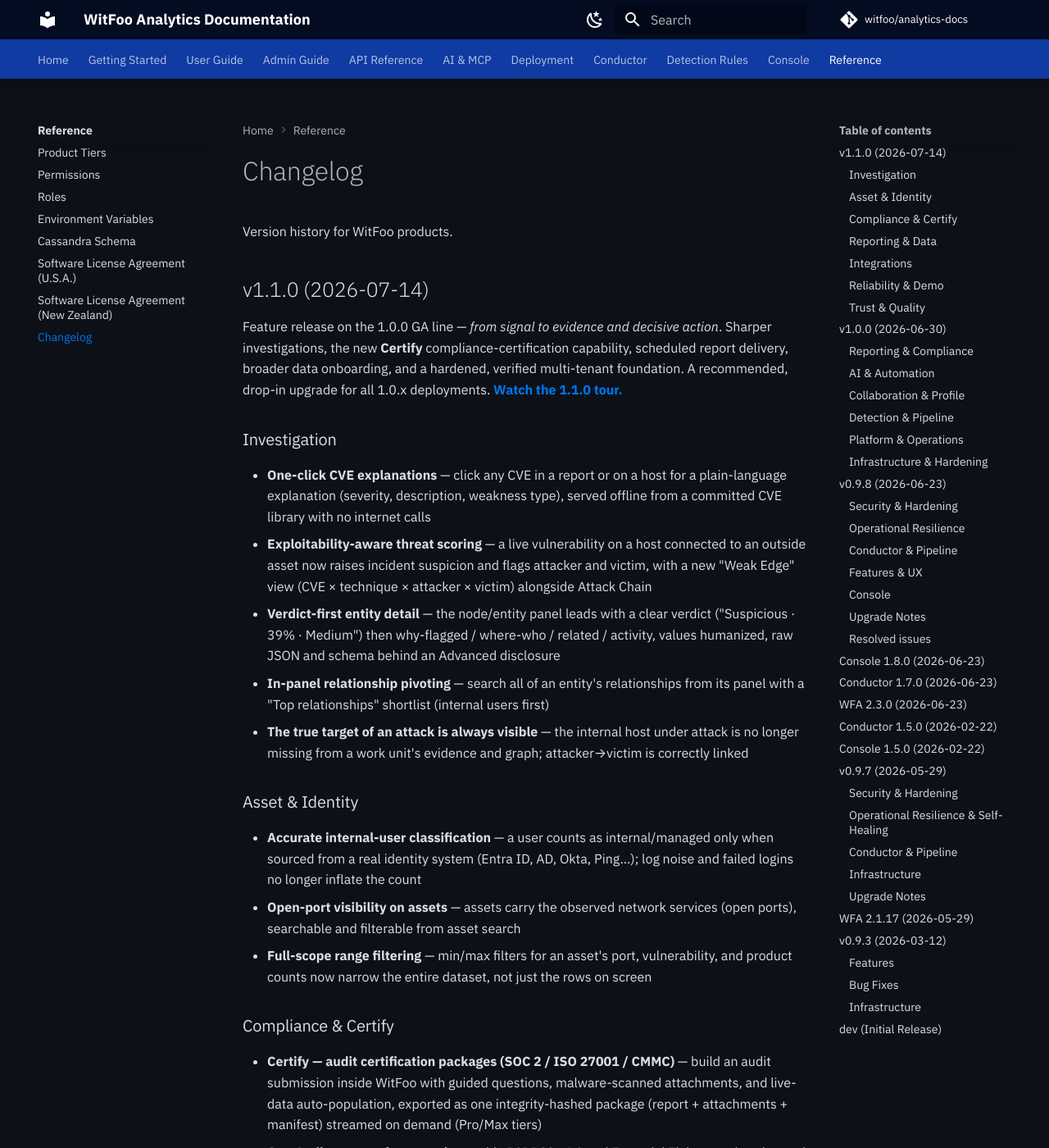
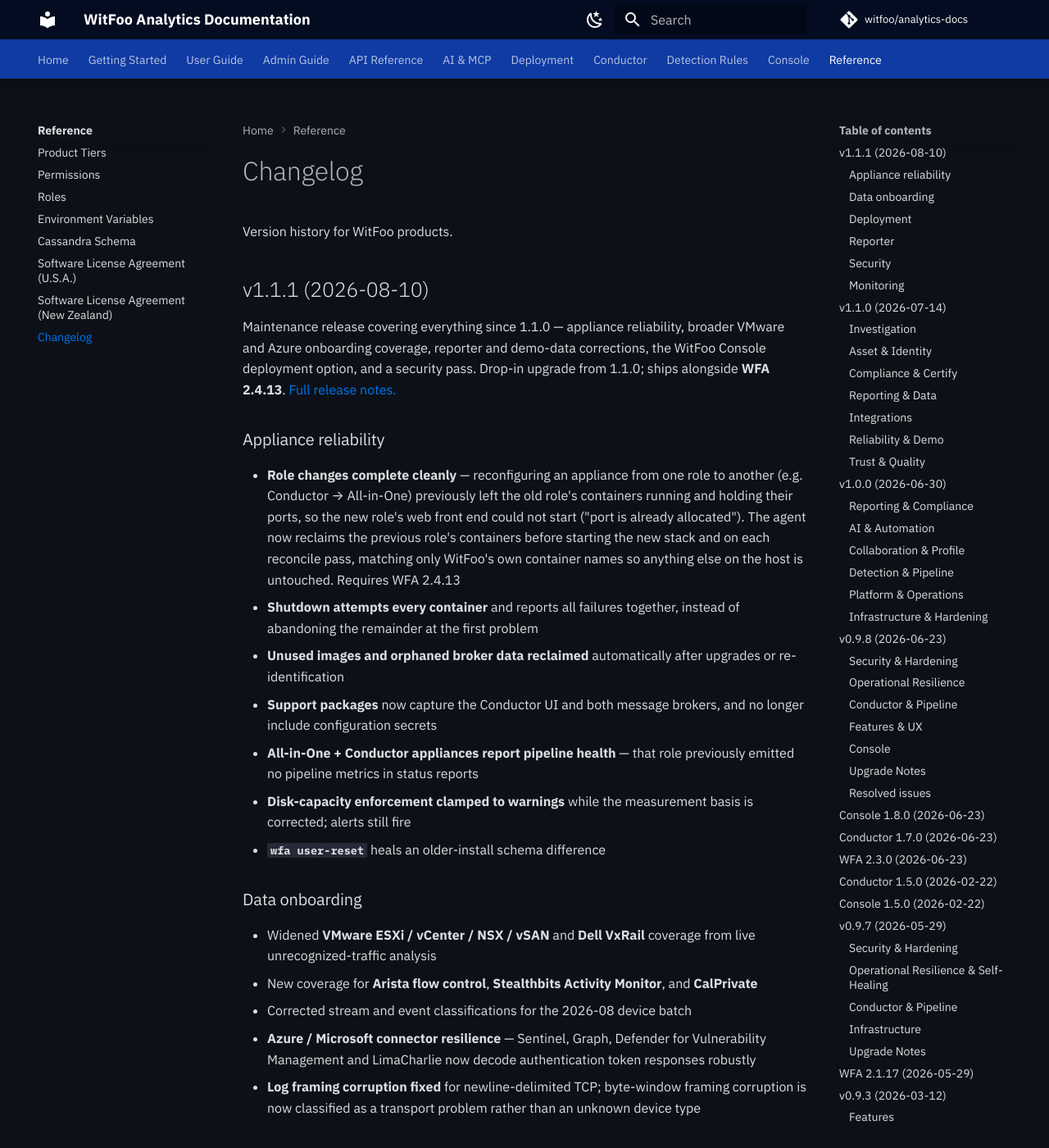
Before and after one commit to witfoo/analytics-docs, an MkDocs documentation site: the page built from docs/reference/changelog.md, in a window 1280 px wide and 1400 px high. Shown: the whole window at 82% size. Built offline with MkDocs 1.6.1 and Material for MkDocs 9.7.7, drawn with Linux system fonts in a browser that asks for light colours; plug-ins that fetch from the network failed and are left out; comment, search, counter and statistics services are not loaded; the version menu is left out; some of the changed text lies outside the part shown.

Commit message:
docs(changelog): add v1.1.1 maintenance release
Covers the full since-1.1.0 delta: appliance reliability (role-change stale
stack requiring WFA 2.4.13, shutdown aggregation, image/broker reclaim,
support-pack completeness, AIOConductor pipeline metrics, capacity clamp),
VMware/VxRail/Azure onboarding, Console deployment option, reporter fixes,
and the security pass (report-access role enforcement, gRPC bump, build-time
network fetch removed).

Co-Authored-By: Claude Fable 5 <noreply@anthropic.com>

```diff
--- a/docs/reference/changelog.md
+++ b/docs/reference/changelog.md
@@ -1,6 +1,49 @@
 # Changelog
 
 Version history for WitFoo products.
+
+## v1.1.1 (2026-08-10)
+
+Maintenance release covering everything since 1.1.0 — appliance reliability, broader VMware and Azure onboarding coverage, reporter and demo-data corrections, the WitFoo Console deployment option, and a security pass. Drop-in upgrade from 1.1.0; ships alongside **WFA 2.4.13**. [Full release notes.](https://github.com/witfoo/release-notes/blob/main/releases/1.1.1.md)
+
+### Appliance reliability
+
+- **Role changes complete cleanly** — reconfiguring an appliance from one role to another (e.g. Conductor → All-in-One) previously left the old role's containers running and holding their ports, so the new role's web front end could not start ("port is already allocated"). The agent now reclaims the previous role's containers before starting the new stack and on each reconcile pass, matching only WitFoo's own container names so anything else on the host is untouched. Requires WFA 2.4.13
+- **Shutdown attempts every container** and reports all failures together, instead of abandoning the remainder at the first problem
+- **Unused images and orphaned broker data reclaimed** automatically after upgrades or re-identification
+- **Support packages** now capture the Conductor UI and both message brokers, and no longer include configuration secrets
+- **All-in-One + Conductor appliances report pipeline health** — that role previously emitted no pipeline metrics in status reports
+- **Disk-capacity enforcement clamped to warnings** while the measurement basis is corrected; alerts still fire
+- **`wfa user-reset`** heals an older-install schema difference
+
+### Data onboarding
+
+- Widened **VMware ESXi / vCenter / NSX / vSAN** and **Dell VxRail** coverage from live unrecognized-traffic analysis
+- New coverage for **Arista flow control**, **Stealthbits Activity Monitor**, and **CalPrivate**
+- Corrected stream and event classifications for the 2026-08 device batch
+- **Azure / Microsoft connector resilience** — Sentinel, Graph, Defender for Vulnerability Management and LimaCharlie now decode authentication token responses robustly
+- **Log framing corruption fixed** for newline-delimited TCP; byte-window framing corruption is now classified as a transport problem rather than an unknown device type
+
+### Deployment
+
+- **WitFoo Console deployment option** — selectable as a node role during appliance configuration, licensed as its own no-cost option
+
+### Reporter
+
+- Report generation and date-range queries no longer hit the short request timeout that returned errors or empty pages; generation is restricted to administrators
+- Demo cost-savings report no longer shows all zeros
+
+### Security
+
+- **Report access enforces role permissions** — the reporting endpoints checked authentication and organization but not the caller's role, so any signed-in organization member could read report snapshots and export CSV, including roles intended to have no reporting access. Every reporting route now requires the appropriate read or export permission, with an automated check preventing recurrence. Organization scoping was always enforced, so no cross-organization exposure was possible. **Upgrade recommended**
+- **gRPC dependency updated** to its patched release (high-severity advisory)
+- **Container build no longer fetches a CLI tool over the network** during the image build
+- All open code-scanning findings reviewed — fixed or documented with a specific justification, with residual items owned rather than untriaged
+
+### Monitoring
+
+- Fleet-outage detection no longer depends on the telemetry an outage suppresses; alert thresholds count unbroken failure streaks; probes blocked by an intermediary report as unverified rather than healthy
+- Approved device parsers propagate to customer-production images automatically
 
 ## v1.1.0 (2026-07-14)
 
```
